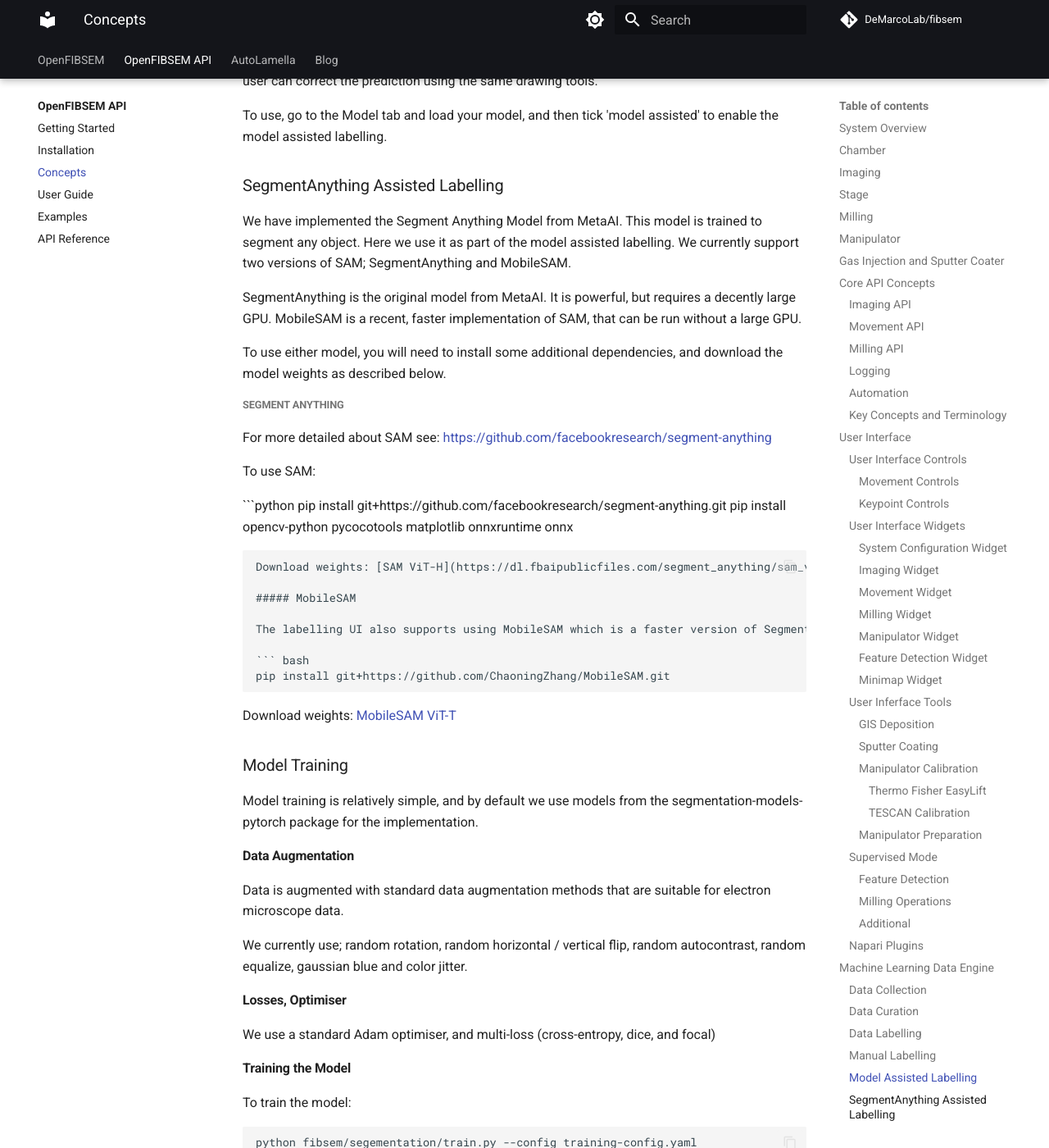
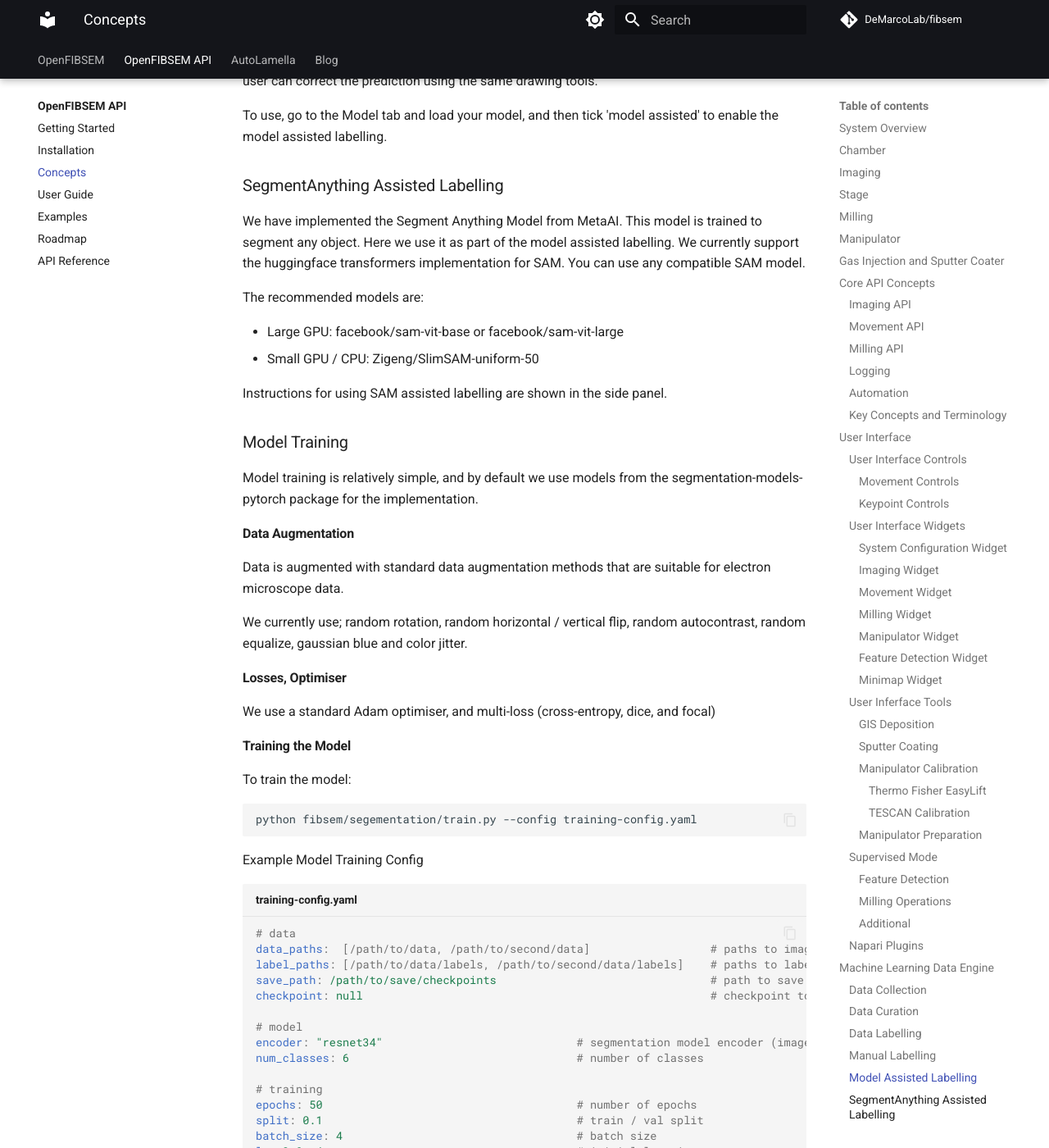
Before and after one commit to DeMarcoLab/openfibsem-docs, an MkDocs documentation site: the page built from docs/openfibsem/concepts.md, in a window 1280 px wide and 1400 px high, scrolled down 7856 px. Shown: the whole window at 82% size. Built offline with MkDocs 1.6.1 and Material for MkDocs 9.7.7, drawn with Linux system fonts in a browser that asks for light colours; comment, search, counter and statistics services are not loaded.

Commit message:
update autolamella ml page

````diff
--- a/docs/openfibsem/concepts.md
+++ b/docs/openfibsem/concepts.md
@@ -273,7 +273,7 @@
 
 This form of active learning allows us to collect images that the model is currently failing on, and not feed it any more of images that it already succeeds at. This is crucical to balance the dataset, and efficiently improve when the dataset is relative small (~100s of images).
 
-For more details on this approach to data curation, please see [AutoLamella Datasets and Models](../autolamella/case_study_dataset_and_models.md)
+For more details on this approach to data curation, please see [AutoLamella Datasets and Models](../autolamella/ml.md)
 
 ### Data Labelling
 
@@ -282,7 +282,7 @@
 [Image Labelling Napari Plugin]
 [Example Labelling GIF for each mode]
 
-For details about how this was used, please see [AutoLamella Datasets and Models](../autolamella/case_study_dataset_and_models.md)
+For details about how this was used, please see [AutoLamella Datasets and Models](../autolamella/ml.md)
 
 ### Manual Labelling
 
@@ -298,37 +298,14 @@
 
 ### SegmentAnything Assisted Labelling
 
-We have implemented the Segment Anything Model from MetaAI. This model is trained to segment any object. Here we use it as part of the model assisted labelling. We currently support two versions of SAM; SegmentAnything and MobileSAM.
+We have implemented the Segment Anything Model from MetaAI. This model is trained to segment any object. Here we use it as part of the model assisted labelling. We currently support the huggingface transformers implementation for SAM. You can use any compatible SAM model.
 
-SegmentAnything is the original model from MetaAI. It is powerful, but requires a decently large GPU.
-MobileSAM is a recent, faster implementation of SAM, that can be run without a large GPU.
+The recommended models are:
 
-To use either model, you will need to install some additional dependencies, and download the model weights as described below.
+- Large GPU: facebook/sam-vit-base or facebook/sam-vit-large
+- Small GPU / CPU: Zigeng/SlimSAM-uniform-50
 
-##### Segment Anything
-
-For more detailed about SAM see: <https://github.com/facebookresearch/segment-anything>
-
-To use SAM:
-
-  ```python
-pip install git+https://github.com/facebookresearch/segment-anything.git
-pip install opencv-python pycocotools matplotlib onnxruntime onnx
-
-```
-
-Download weights: [SAM ViT-H](https://dl.fbaipublicfiles.com/segment_anything/sam_vit_h_4b8939.pth)
-
-##### MobileSAM
-
-The labelling UI also supports using MobileSAM which is a faster version of Segment Anything (+ less gpu memory).
-
-``` bash
-pip install git+https://github.com/ChaoningZhang/MobileSAM.git
-
-```
-
-Download weights: [MobileSAM ViT-T](https://drive.google.com/file/d/1dE-YAG-1mFCBmao2rHDp0n-PP4eH7SjE/view?usp=sharing)
+Instructions for using SAM assisted labelling are shown in the side panel.
 
 ### Model Training
 
--- a/mkdocs.yml
+++ b/mkdocs.yml
@@ -61,13 +61,14 @@
     - Concepts: openfibsem/concepts.md
     - User Guide: openfibsem/user_guide.md
     - Examples: openfibsem/examples.md
+    - Roadmap: openfibsem/roadmap.md
     - API Reference: openfibsem/reference.md
   - AutoLamella:
     - autolamella/index.md
     - Getting Started: autolamella/getting_started.md
     - Motivation: autolamella/motivation.md
     - User Guide: autolamella/user_guide.md
-    - Case Study - Machine Learning: autolamella/case_study_datasets_and_models.md
+    - Machine Learning: autolamella/ml.md
     - Case Study - Serial Liftout: autolamella/case_study_serial_liftout.md
   - Blog:
     - blog/index.md
````
Also changed, not shown: docs/autolamella/case_study_dataset_and_models.md (deleted, +0 -13 lines), docs/autolamella/ml.md (added, +196 -0 lines), docs/openfibsem/roadmap.md (added, +5 -0 lines), docs/autolamella/assets/show_liftout.png (added), docs/autolamella/assets/show_serial_liftout.png (added), docs/autolamella/assets/show_waffle.png (added), 3 other files.
